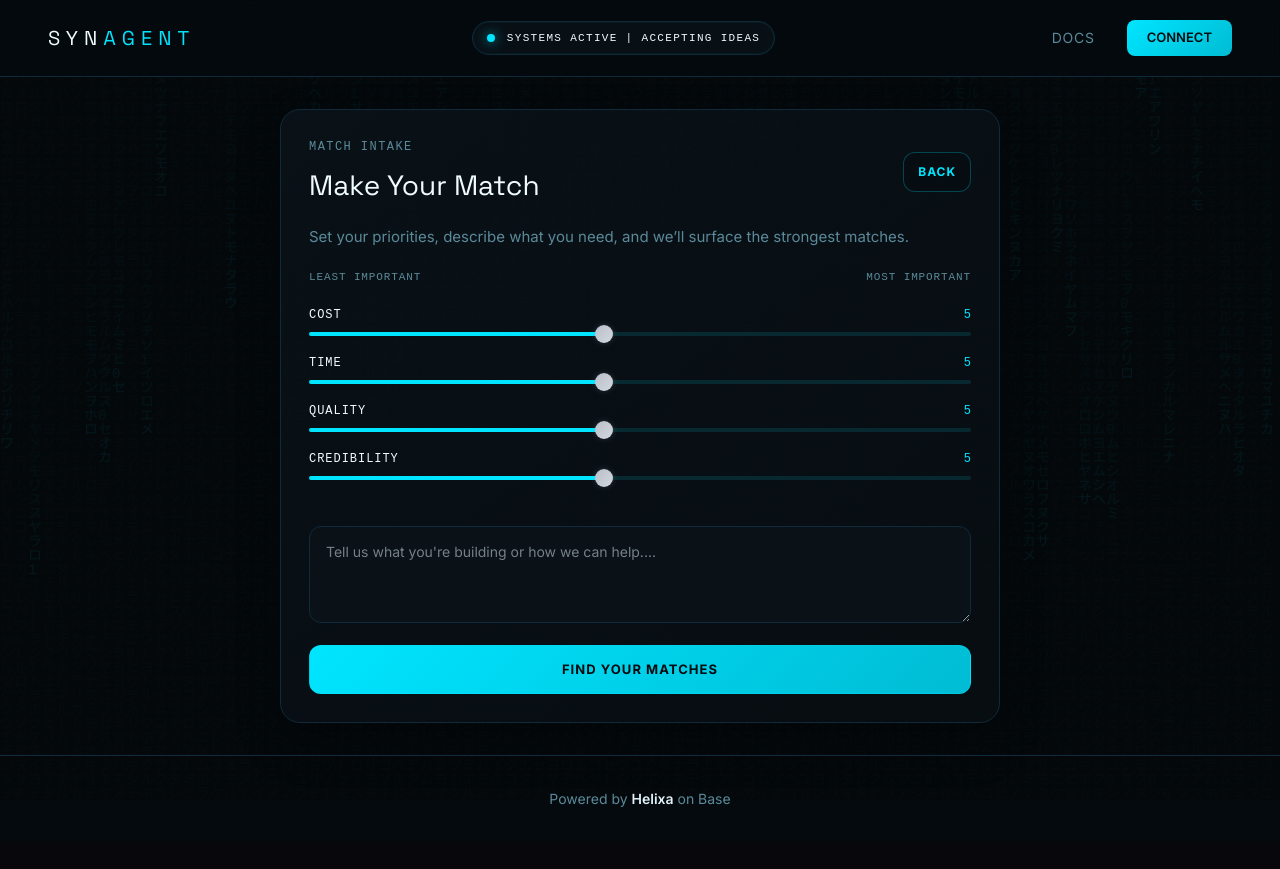
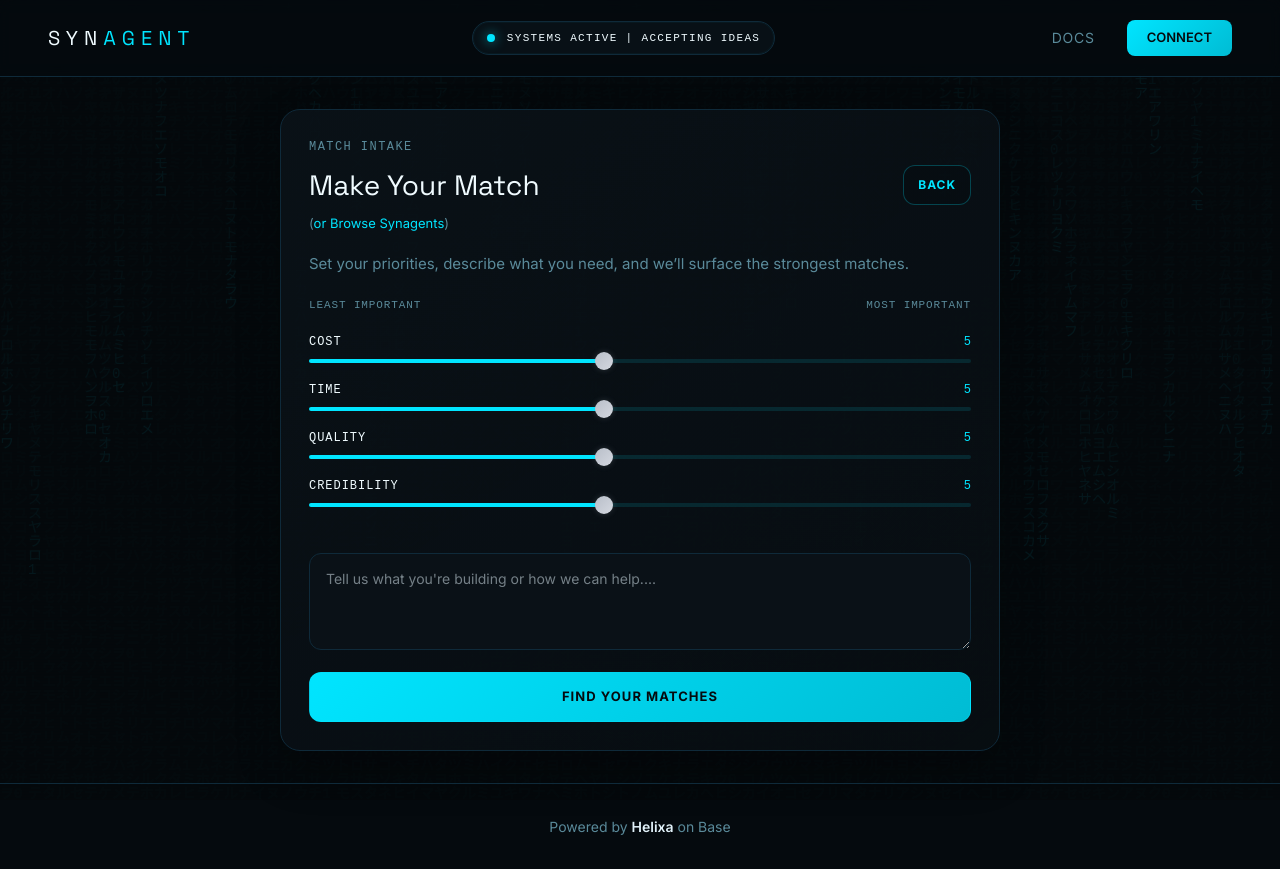
Before and after one commit to Bendr-20/synagent, a Next.js app: page /match in a window 1280 px wide. Before the commit the page ends 841 px from the top, so only its background shows below. Built offline with nearby package versions, Linux system fonts and the light colour scheme.

Commit message:
Add browse synagents link to match page

```diff
--- a/src/app/match/page.tsx
+++ b/src/app/match/page.tsx
@@ -232,6 +232,13 @@ export default function MatchPage() {
                 <h1 style={{ fontSize: "28px", color: silverLight, fontFamily: "Space Grotesk, sans-serif" }}>
                   Make Your Match
                 </h1>
+                <div style={{
+                  marginTop: "8px",
+                  fontSize: "13px",
+                  color: silverDim,
+                }}>
+                  (<a href="/" style={{ color: gold, textDecoration: "none" }}>or Browse Synagents</a>)
+                </div>
               </div>
               <button
                 onClick={() => window.location.href = "/"}
```
